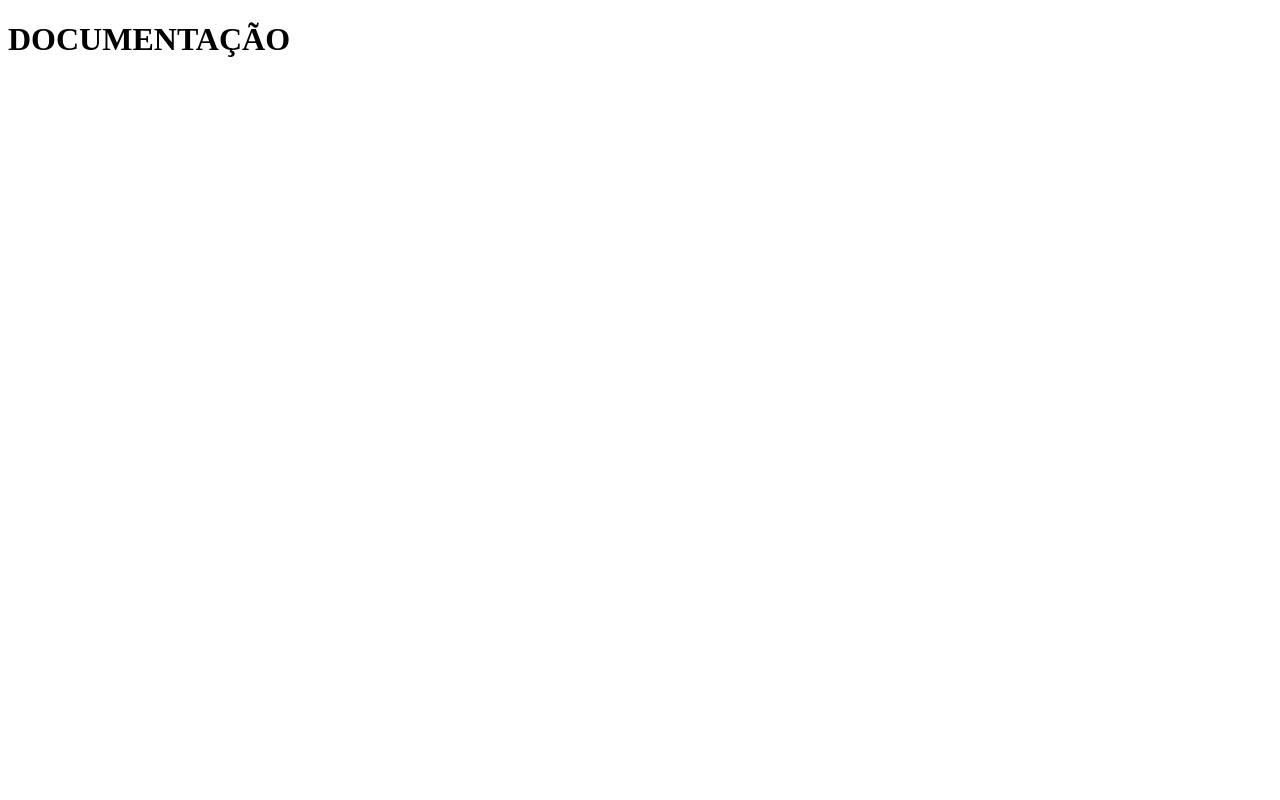
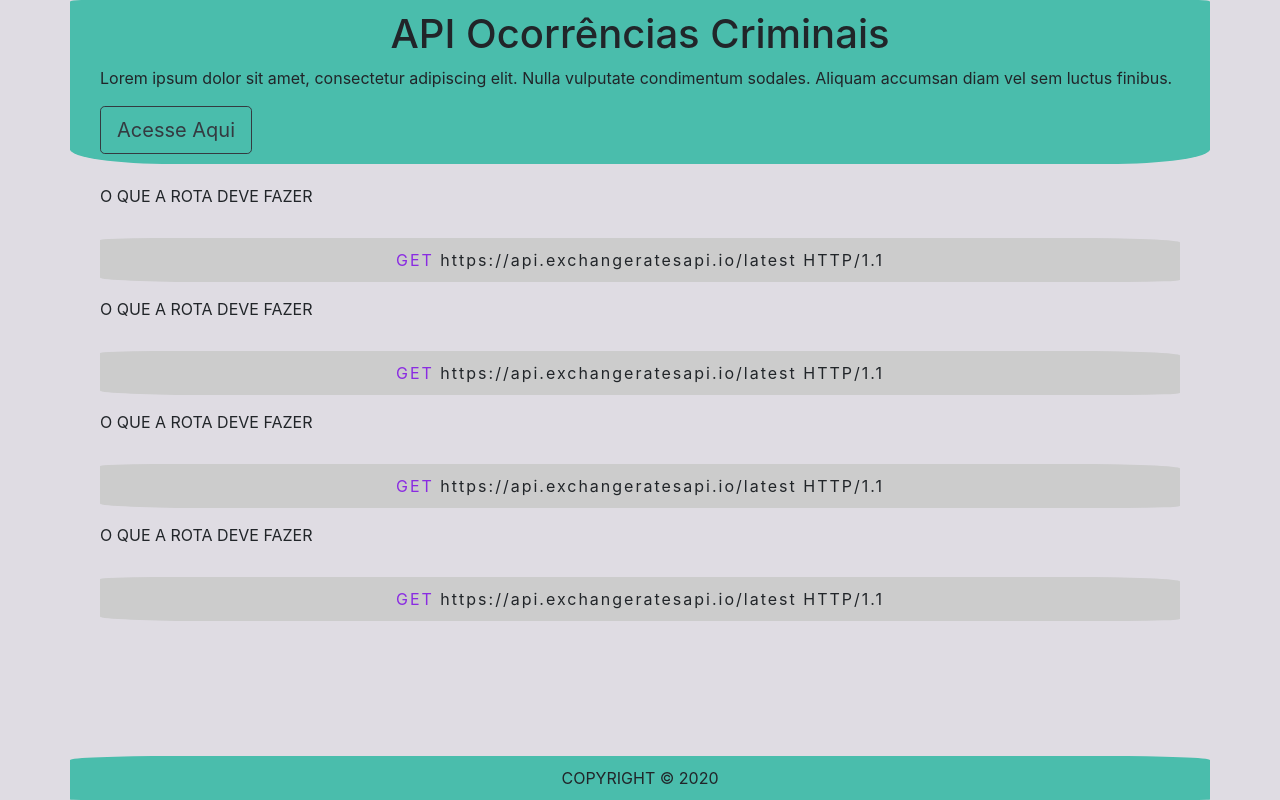
Before and after one commit to Igorlinharesb/API-Ocorrencias-Criminais, a Flask app: page / in a window 1280 px wide. Before the commit the page is almost empty. Run offline with Flask 2, Linux system fonts and the light colour scheme; some libraries are stand-ins or nearby versions.

Commit message:
introducaoapi

```diff
--- a/templates/documentacao.html
+++ b/templates/documentacao.html
@@ -1,10 +1,84 @@
 <!DOCTYPE html>
-<html lang="en">
+<html lang="pt-br">
 <head>
     <meta charset="UTF-8">
     <title>API Ocorrências Criminais</title>
+    <link rel="stylesheet" type="text/css" href="bootstrap.min.css" media="screen" />
+    <style>
+      body{
+        background-color: #dfdce3;
+
+
+      }
+      header,footer{
+        background-color: #4abdac;
+        padding: 10px;
+
+      }
+      header{
+        margin-bottom:20px;
+        border-radius: 1% 1% 9% 9% ;
+      }
+      span{
+        color: blueviolet;
+        display: inline;
+      }
+      section p{
+        background-color:#CCC;
+        margin:30px auto 15px auto ;
+        border-radius: 5% 10% 5% 10%;
+        text-align: center;
+        padding: 10px;
+        letter-spacing: 2px;
+      }
+      footer{
+        border-radius: 9% 9% 1% 1% ;
+      }
+
+    </style>
 </head>
 <body>
-    <h1>DOCUMENTAÇÃO</h1>
+   <header class="container ">
+      <article class="container">
+        <h1 class="text-center">API Ocorrências Criminais</h1>
+        <p>
+          Lorem ipsum dolor sit amet, consectetur adipiscing elit. Nulla vulputate condimentum sodales. Aliquam accumsan diam vel sem luctus finibus.
+        </p>
+        <a class="btn btn-outline-dark btn-lg" href="#" role="button">Acesse Aqui</a>
+      </article>
+   </header>
+   <div class="container">
+     <!--Modelo para colocar: o que a rota faz, e o endereço da rota.-->
+      <section class="container">
+        <div class="">O QUE A ROTA DEVE FAZER</div>
+        <p>
+            <span>GET </span>https://api.exchangeratesapi.io/latest HTTP/1.1
+        </p>
+      </section>
+      <section class="container">
+        <div class="">O QUE A ROTA DEVE FAZER</div>
+        <p>
+          <span>GET </span>https://api.exchangeratesapi.io/latest HTTP/1.1
+        </p>
+      </section>
+      <section class="container">
+        <div class="">O QUE A ROTA DEVE FAZER</div>
+        <p>
+          <span>GET </span>https://api.exchangeratesapi.io/latest HTTP/1.1
+        </p>
+      </section>
+      <section class="container">
+        <div class="">O QUE A ROTA DEVE FAZER</div>
+        <p>
+          <span>GET </span>https://api.exchangeratesapi.io/latest HTTP/1.1
+        </p>
+      </section>
+  </div>
+
+   <footer class="container fixed-bottom text-center">
+      <div>
+        COPYRIGHT &COPY; 2020
+      </div>
+   </footer>
 </body>
 </html>
```
